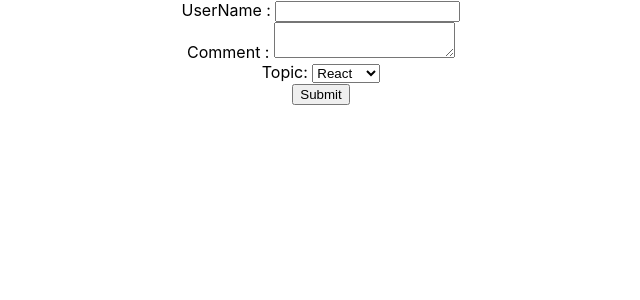
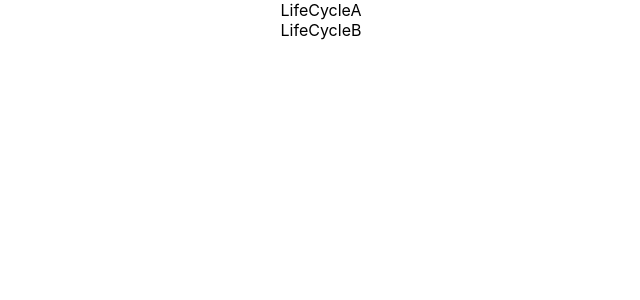
Before and after one commit to mehedimahid/React-JS, a React (Create React App) app in the folder my-app/: page / in a window 1280 px wide. Shown: the top 300 px of the page, without its empty margins (319-959 px from the left). Built offline with nearby package versions, Linux system fonts and the light colour scheme.

Commit message:
Component

```diff
--- a/my-app/src/App.js
+++ b/my-app/src/App.js
@@ -18,6 +18,7 @@
 import "./component/styleWithCSS/appStyle.css";
 import styles from "./component/styleWithCSS/appStyle.module.css";
 import Form from "./component/Form";
+import LifeCycleA from "./component/LifeCycle/LifeCycleA";
 
 function App() {
   return (
@@ -35,7 +36,8 @@
       {/* <Inline /> */}
       {/* <h2 className="error">ERROR</h2>
       <h2 className={styles.success}>Success</h2> */}
-      <Form />
+      {/* <Form /> */}
+      <LifeCycleA />
     </div>
   );
 }
--- /dev/null
+++ b/my-app/src/component/LifeCycle/LifeCycleA.js
@@ -0,0 +1,33 @@
+import React, { Component } from "react";
+import LifeCycleB from "./LifeCycleB";
+
+class LifeCycleA extends Component {
+  constructor(props) {
+    super(props);
+
+    this.state = {
+      name: "Hasan",
+    };
+    console.log("LifeCycleA Constructor");
+  }
+
+  static getDerivedStateFromProps(props, state) {
+    console.log("LyfeCycleA getDerivedStateFromProps");
+    return null;
+  }
+  componentDidMount() {
+    console.log("LifeCycleA componentDidMount");
+  }
+
+  render() {
+    console.log("LifeCycleA render");
+    return (
+      <div>
+        <div>LifeCycleA</div>
+        <LifeCycleB />
+      </div>
+    );
+  }
+}
+
+export default LifeCycleA;
--- /dev/null
+++ b/my-app/src/component/LifeCycle/LifeCycleB.js
@@ -0,0 +1,27 @@
+import React, { Component } from "react";
+
+class LifeCycleB extends Component {
+  constructor(props) {
+    super(props);
+
+    this.state = {
+      name: "Hasan",
+    };
+    console.log("LifeCycleB Constructor");
+  }
+
+  static getDerivedStateFromProps(props, state) {
+    console.log("LifeCycleB getDerivedStateFromProps");
+    return null;
+  }
+  componentDidMount() {
+    console.log("LifeCycleB componentDidMount");
+  }
+
+  render() {
+    console.log("LifeCycleB render");
+    return <div>LifeCycleB</div>;
+  }
+}
+
+export default LifeCycleB;
```
